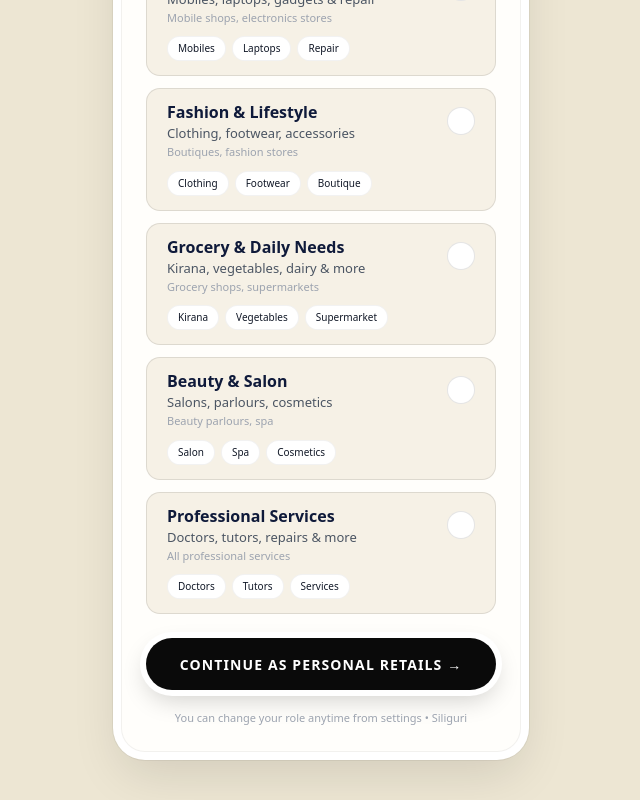
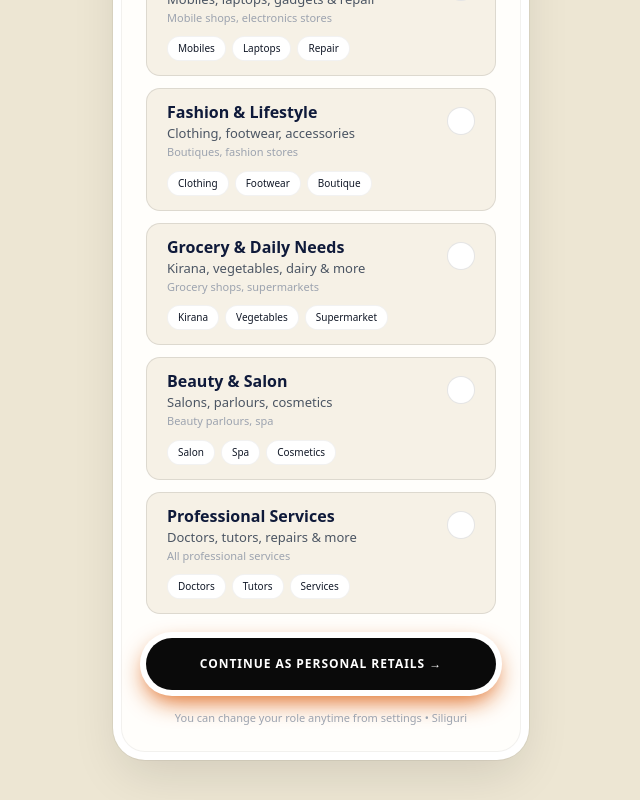
Before and after one commit to drisyamnretails-maker/drisyamn, a Next.js app: page /select-role/1 in a window 1280 px wide. Shown: the part 852-1652 px from the top of the page, without its empty margins (319-959 px from the left). Built offline with nearby package versions, Linux system fonts and the light colour scheme.

Commit message:
final manual route signup style

```diff
--- a/app/select-role/[username]/page.tsx
+++ b/app/select-role/[username]/page.tsx
@@ -106,10 +106,10 @@ export default function Page(){
         <button
           onClick={handleContinue}
           disabled={loading}
-          className="mt-6 w-full h-[52px] rounded-full text-white text-[14px] font-black tracking-[0.08em] uppercase disabled:opacity-70 flex items-center justify-center gap-2 cursor-pointer active:scale-[0.98] transition-all"
+          className="mt-6 w-full h-[52px] rounded-full text-white text-[12px] font-black tracking-[0.08em] uppercase disabled:opacity-70 flex items-center justify-center gap-2 cursor-pointer active:scale-[0.98] transition-all"
           style={{
             background: PURE_BLACK,
-            boxShadow: "0 0 0 6px white, 0 10px 24px rgba(0,0,0,0.18)",
+            boxShadow: "0 0 0 6px white, 0 10px 24px rgba(219, 88, 6, 0.96)",
           }}
         >
           {loading? "ROUTING..." : `CONTINUE AS ${selectedRole?.title.toUpperCase()} →`}
```
